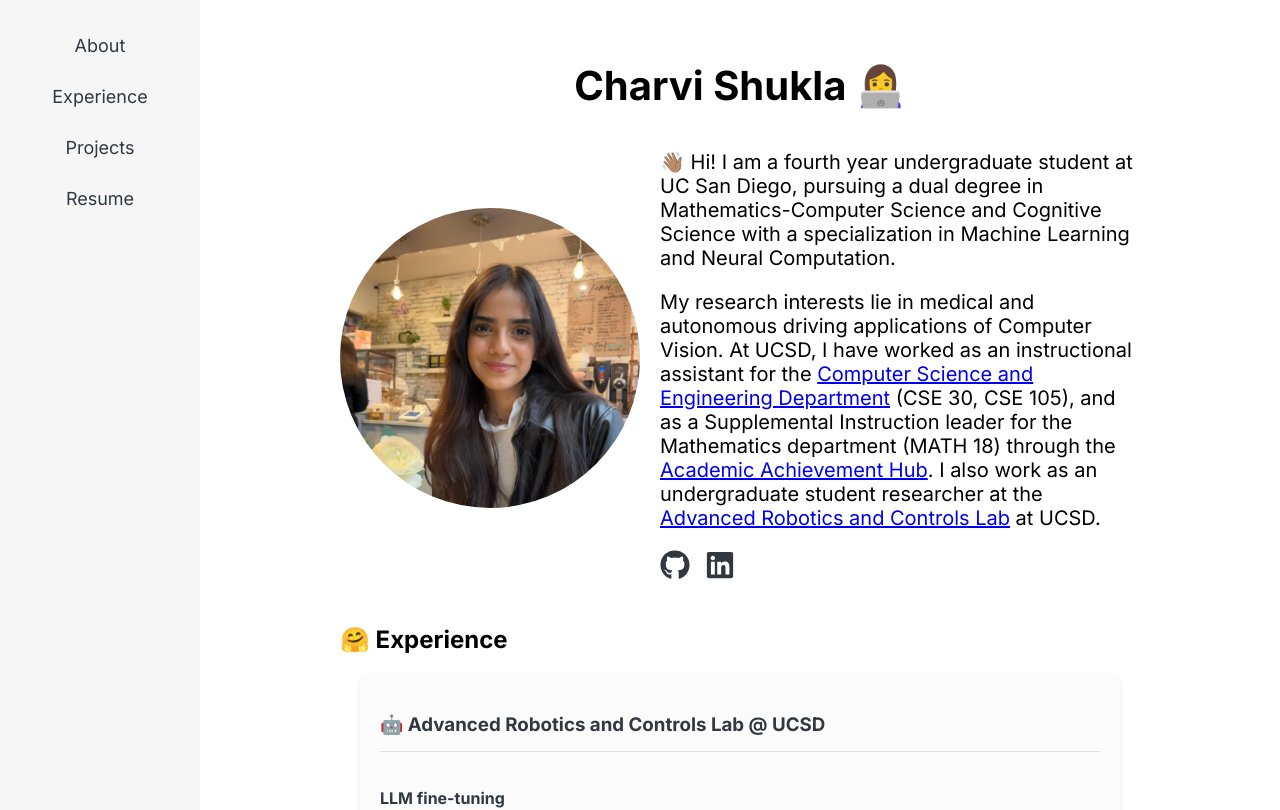
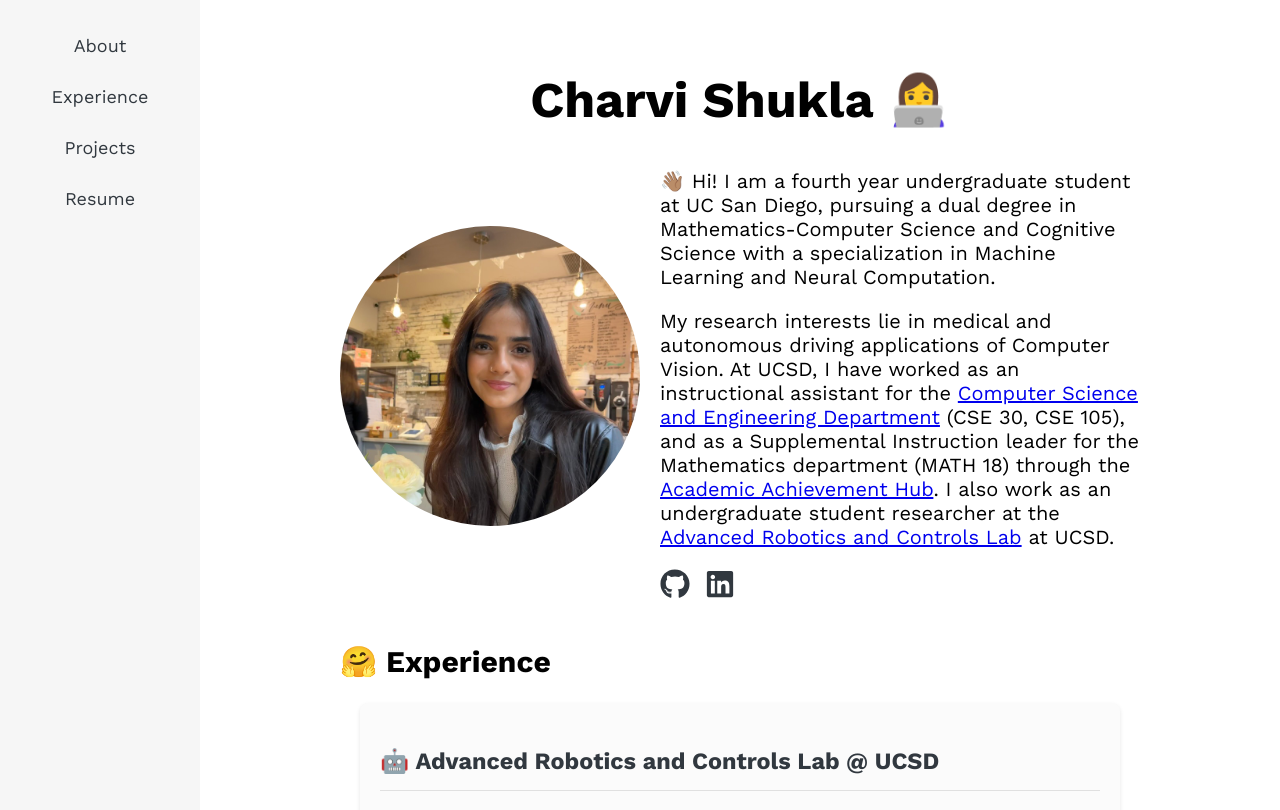
Before and after one commit to charvishukla/charvi-website, a Next.js app: page / in a window 1280 px wide. Shown: the top 810 px of the page. Built offline with nearby package versions, Linux system fonts and the light colour scheme.

Commit message:
Change styes

```diff
--- a/src/app/globals.css
+++ b/src/app/globals.css
@@ -2,3 +2,12 @@
 body {
     font-family: var(--font-family-sans);
 }
+
+html {
+    font-size: 20px;
+  }
+
+
+  body {
+    font-size: 1rem;
+  }
--- a/src/app/layout.js
+++ b/src/app/layout.js
@@ -1,7 +1,8 @@
-import { Inter } from "next/font/google";
+import { Work_Sans } from "next/font/google";
 import "./globals.css";
 
-const inter = Inter({ subsets: ["latin"] });
+// Load Work Sans font with specific weights (e.g., 400 for normal, 700 for bold)
+const workSans = Work_Sans({ subsets: ["latin"], weight: ["400", "500", "700"] });
 
 export const metadata = {
   icons: {
@@ -14,7 +15,7 @@ export const metadata = {
 export default function RootLayout({ children }) {
   return (
     <html lang="en">
-      <body className={inter.className}>{children}</body>
+      <body className={workSans.className}>{children}</body>
     </html>
   );
 }
```
